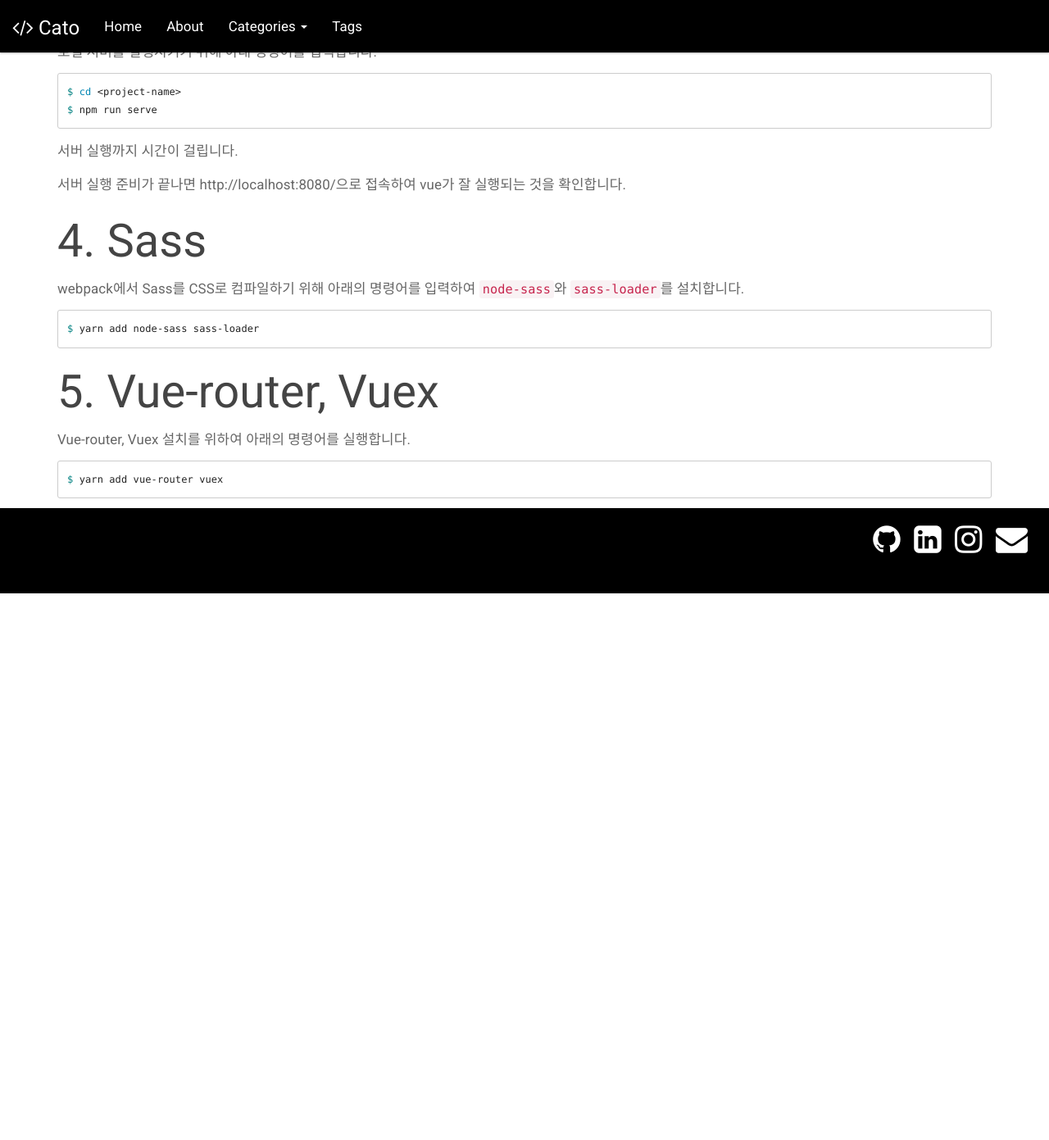
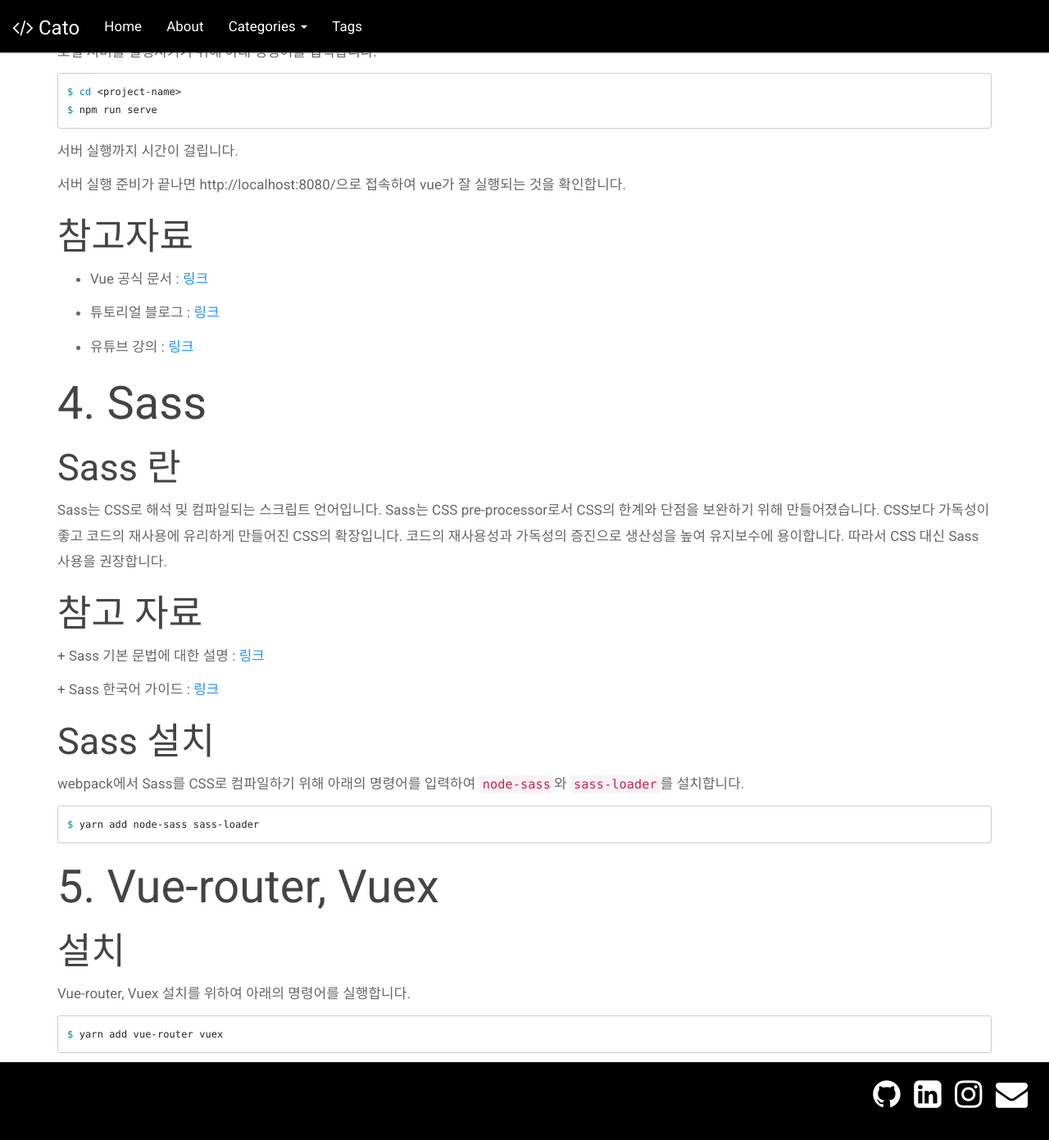
Before and after one commit to porciuscato/porciuscato.github.io, a Jekyll site: the page built from _posts/etc/2020-1-13-nodejs.md, in a window 1280 px wide and 1400 px high, scrolled down 1839 px. Shown: the top 1391 px of the window at 82% size. Built offline with Jekyll 4.4.1, drawn with Linux system fonts in a browser that asks for light colours; Markdown is read by kramdown in place of the engine named in the settings; comment, search, counter and statistics services are not loaded; before the commit the page ends 2563 px from its top, so only the background shows below that.

````diff
--- a/_posts/etc/2020-1-13-nodejs.md
+++ b/_posts/etc/2020-1-13-nodejs.md
@@ -15,8 +15,6 @@
 ## node.js란?
 
 node.js는 오픈소스 자바스크립트 런타임 엔진(컴파일러 + 인터프리터 등)로써, 자바스크립트를 브라우저가 아닌 환경에서도 사용 가능하게 만들어줍니다.
-
-
 
 ## node.js 설치
 
@@ -40,8 +38,6 @@
 
 npm과 같이 node.js의 패키지 매니저입니다. node.js를 설치하면 자동으로 npm이 설치됩니다. 그런데  npm을 보다 빌드 속도가 더 빠르고 최근에 많이 활용되고 있기에 Yarn을 설치해봅시다.
 
-
-
 ## Yarn 설치
 
 - 사이트를 통해 받기
@@ -49,8 +45,6 @@
 
 - chocolatey를 통해 받기
   - 커맨드 창에 `choco install yarn`을 칩니다.
-
-
 
 설치가 완료되면 커맨드 창에 `yarn -v`를 입력해서 설치가 됐는지 확인합니다.
 
@@ -73,8 +67,6 @@
 ```bash
 $ vue --version
 ```
-
-
 
 ## Vue 프로젝트 생성하기
 
@@ -99,9 +91,29 @@
 
 서버 실행 준비가 끝나면 http://localhost:8080/으로 접속하여 vue가 잘 실행되는 것을 확인합니다.
 
+## 참고자료
+
+- Vue 공식 문서 : [링크](https://kr.vuejs.org/v2/guide/)
+
+- 튜토리얼 블로그 : [링크](https://www.opentutorials.org/module/3859/23234)
+
+- 유튜브 강의 : [링크](https://www.youtube.com/channel/UCZ6yPRDNz9bNWySjAv8kUng/playlists)
+
 
 
 # 4. Sass
+
+## Sass 란
+
+Sass는 CSS로 해석 및 컴파일되는 스크립트 언어입니다. Sass는 CSS pre-processor로서 CSS의 한계와 단점을 보완하기 위해 만들어졌습니다. CSS보다 가독성이 좋고 코드의 재사용에 유리하게 만들어진 CSS의 확장입니다. 코드의 재사용성과 가독성의 증진으로 생산성을 높여 유지보수에 용이합니다. 따라서 CSS 대신 Sass 사용을 권장합니다.
+
+## 참고 자료
+
+\+ Sass 기본 문법에 대한 설명 : [링크](https://velopert.com/1712)
+
+\+ Sass 한국어 가이드 : [링크](https://sass-guidelin.es/ko/)
+
+## Sass 설치
 
 webpack에서 Sass를 CSS로 컴파일하기 위해 아래의 명령어를 입력하여 `node-sass`와 `sass-loader`를 설치합니다.
 
@@ -113,6 +125,8 @@
 
 # 5. Vue-router, Vuex
 
+## 설치
+
 Vue-router, Vuex 설치를 위하여 아래의 명령어를 실행합니다.
 
 ```bash
````
Also changed, not shown: _posts/etc/2020-1-13-adobeXD.md (+1 -2 lines).
